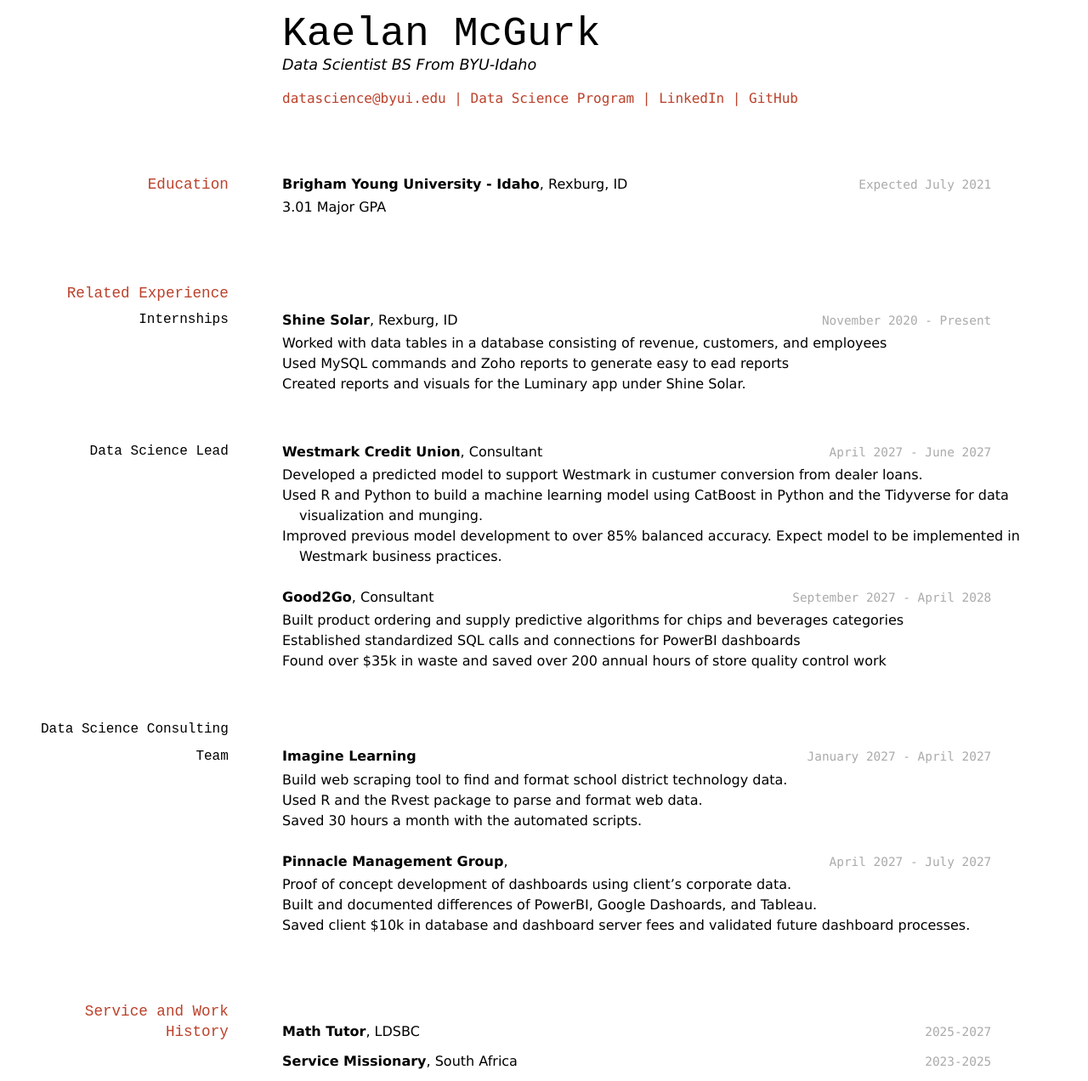
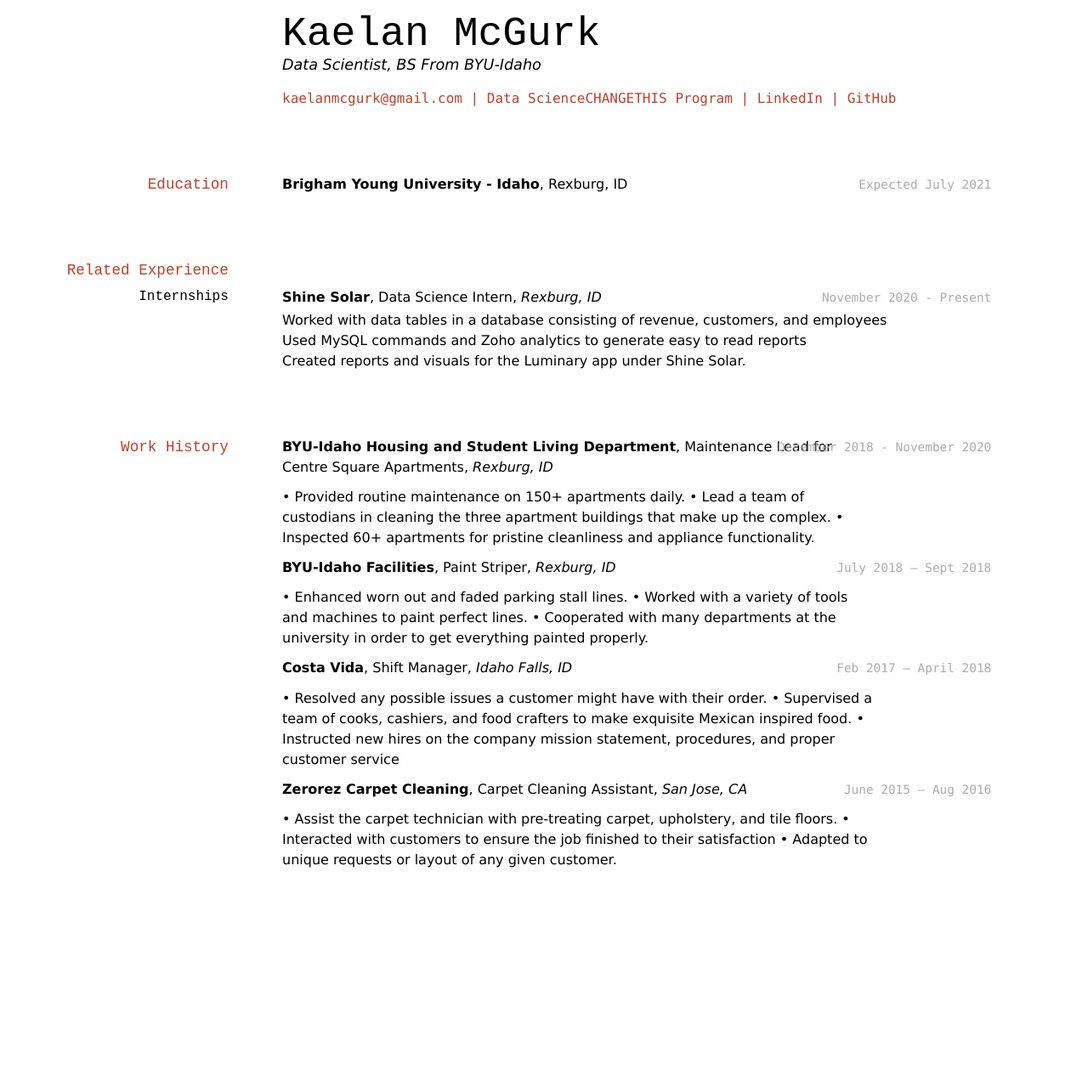
Before and after one commit to kaelanmcgurk/kaelanMcGurkResume, a Jekyll site: the page built from docs/index.md, in a window 1280 px wide. Shown: the whole page at 85% size. Built offline with Jekyll 4.4.1, drawn with Linux system fonts in a browser that asks for light colours; after the commit the page ends 1035 px from its top, so only the background shows below that.

Commit message:
Updated the resume. This is almost done

```diff
--- a/docs/index.md
+++ b/docs/index.md
@@ -3,12 +3,12 @@ layout: cv
 title: Kaelan McGurk's Resume
 ---
 # Kaelan McGurk
-Data Scientist BS From BYU-Idaho
+Data Scientist, BS From BYU-Idaho
 
 <div id="webaddress">
-<a href="datascience@byui.edu">datascience@byui.edu</a>
-| <a href="https://byuidatascience.github.io/development.html">Data Science Program</a>
-| <a href="https://www.linkedin.com/groups/13537407/">LinkedIn</a>
+<a href="kaelanmcgurk@gmail.com">kaelanmcgurk@gmail.com</a>
+| <a href="https://byuidatascience.github.io/development.html">Data ScienceCHANGETHIS Program</a>
+| <a href="https://www.linkedin.com/in/kaelanmcgurk/">LinkedIn</a>
 | <a href="https://github.com/byuids-resumes">GitHub</a>
 </div>
 
@@ -19,61 +19,46 @@ Data Scientist BS From BYU-Idaho
 `Expected July 2021`
 __Brigham Young University - Idaho__, Rexburg, ID
 
-- 3.01 Major GPA
-
-
 ## Related Experience
 
 ### Internships
 
 `November 2020 - Present`
-__Shine Solar__, Rexburg, ID
+__Shine Solar__, Data Science Intern, _Rexburg, ID_
 
 - Worked with data tables in a database consisting of revenue, customers, and employees
-- Used MySQL commands and Zoho reports to generate easy to ead reports
+- Used MySQL commands and Zoho analytics to generate easy to read reports
 - Created reports and visuals for the Luminary app under Shine Solar.
 
-### Data Science Lead
+## Work History
 
-`April 2027 - June 2027`
-__Westmark Credit Union__, Consultant
+`December 2018 - November 2020`
+__BYU-Idaho Housing and Student Living Department__, Maintenance Lead for Centre Square Apartments, _Rexburg, ID_
 
-- Developed a predicted model to support Westmark in custumer conversion from dealer loans.
-- Used R and Python to build a machine learning model using CatBoost in Python and the Tidyverse for data visualization and munging.
-- Improved previous model development to over 85% balanced accuracy. Expect model to be implemented in Westmark business practices.
+•	Provided routine maintenance on 150+ apartments daily.
+•	Lead a team of custodians in cleaning the three apartment buildings that make up the complex.
+•	Inspected 60+ apartments for pristine cleanliness and appliance functionality.
 
-`September 2027 - April 2028`
-__Good2Go__, Consultant
+`July 2018 – Sept 2018`
+__BYU-Idaho Facilities__, Paint Striper, _Rexburg, ID_
 
-- Built product ordering and supply predictive algorithms for chips and beverages categories
-- Established standardized SQL calls and connections for PowerBI dashboards
-- Found over $35k in waste and saved over 200 annual hours of store quality control work
+•	Enhanced worn out and faded parking stall lines.
+•	Worked with a variety of tools and machines to paint perfect lines.
+•	Cooperated with many departments at the university in order to get everything painted properly.
 
-### Data Science Consulting Team
+`Feb 2017 – April 2018`
+__Costa Vida__, Shift Manager, _Idaho Falls, ID_
 
-`January 2027 - April 2027`
-__Imagine Learning__
+•	Resolved any possible issues a customer might have with their order.
+•	Supervised a team of cooks, cashiers, and food crafters to make exquisite Mexican inspired food.
+•	Instructed new hires on the company mission statement, procedures, and proper customer service
 
-- Build web scraping tool to find and format school district technology data.
-- Used R and the Rvest package to parse and format web data.
-- Saved 30 hours a month with the automated scripts.
+`June 2015 – Aug 2016`
+__Zerorez Carpet Cleaning__, Carpet Cleaning Assistant, _San Jose, CA_
 
-`April 2027 - July 2027`
-__Pinnacle Management Group__,
-
-- Proof of concept development of dashboards using client's corporate data.
-- Built and documented differences of PowerBI, Google Dashoards, and Tableau.
-- Saved client $10k in database and dashboard server fees and validated future dashboard processes.
-
-
-## Service and Work History
-
-`2025-2027`
-__Math Tutor__, LDSBC
-
-
-`2023-2025`
-__Service Missionary__, South Africa
+•	Assist the carpet technician with pre-treating carpet, upholstery, and tile floors.
+•	Interacted with customers to ensure the job finished to their satisfaction
+•	Adapted to unique requests or layout of any given customer.
 
 
 
```
